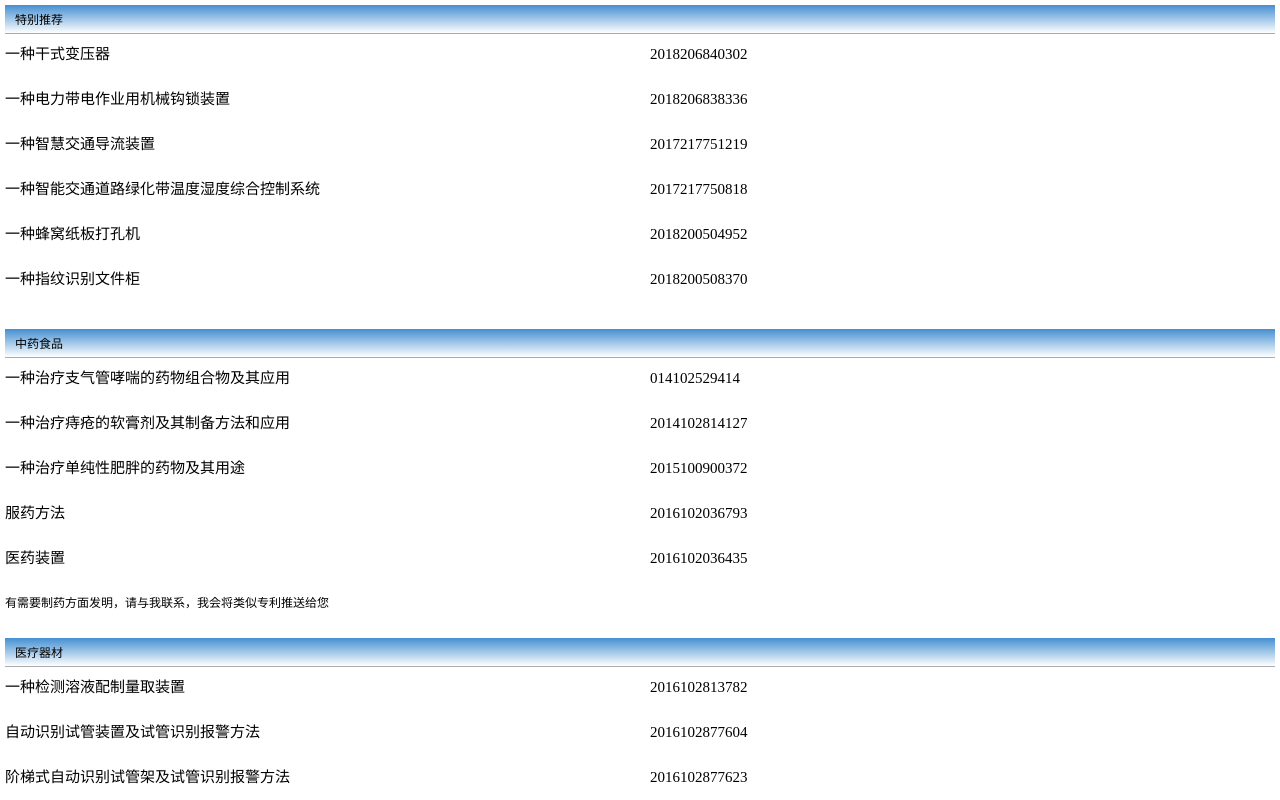
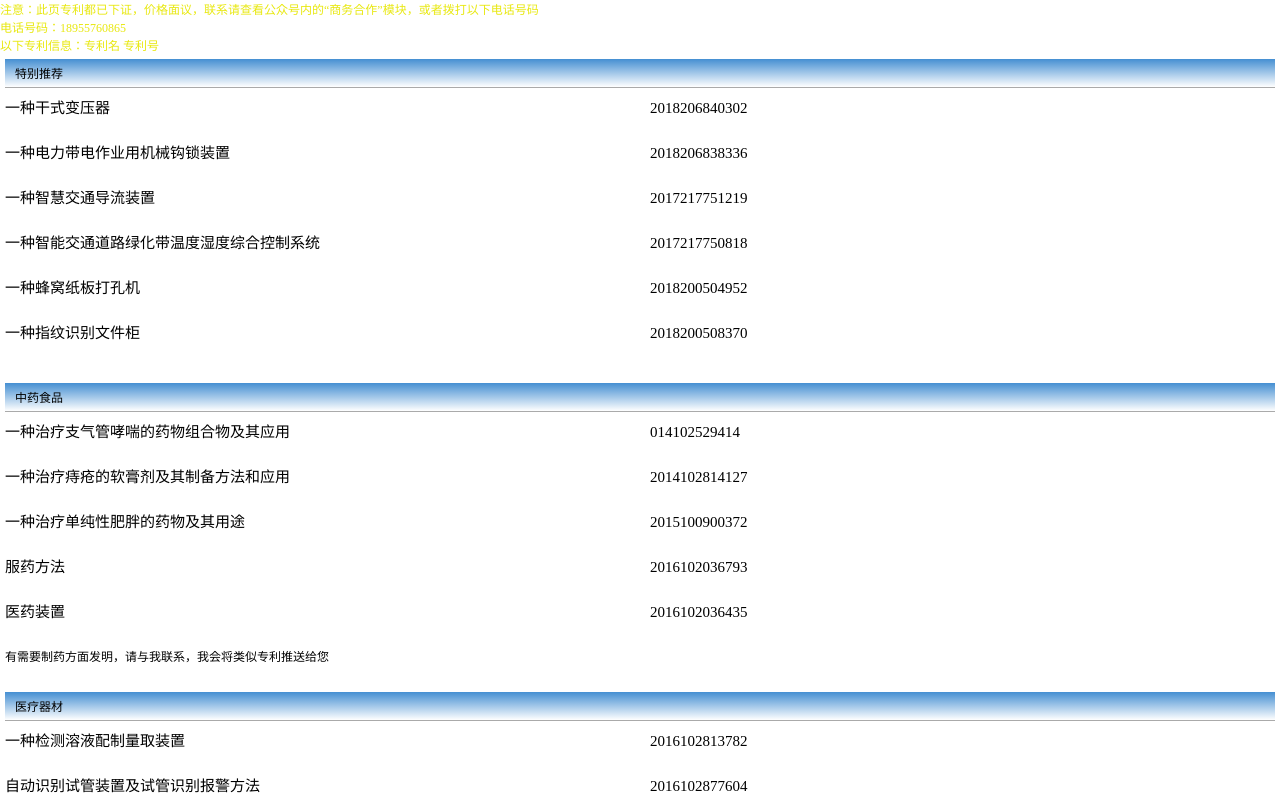
Before and after one commit to Iqingzhi/Iqingzhi, a plain HTML site: page index.html in a window 1280 px wide. Shown: the top 800 px of the page. Drawn offline with Linux system fonts and the light colour scheme.

Commit message:
Update index.html

```diff
--- a/index.html
+++ b/index.html
@@ -69,13 +69,17 @@
 			font-size: 15px;
 			line-height: 35px;
 		}
-		.card{
+		.atte{
 			font-size: 12px;
+			color: #e8e80f;
 		}
 	</style>
 </head>
 <body>
 	<div class="wrapper">
+	<div class="atte">注意：此页专利都已下证，价格面议，联系请查看公众号内的“商务合作”模块，或者拨打以下电话号码<br>
+		电话号码：18955760865<br>
+	以下专利信息：专利名 专利号</div>
 	<div class="block">特别推荐</div>
 	<ul class="info">
 		<li>
```
